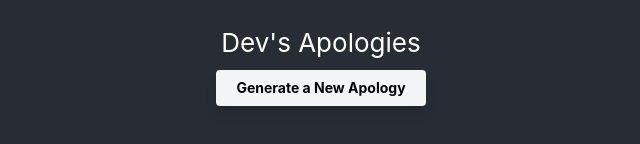
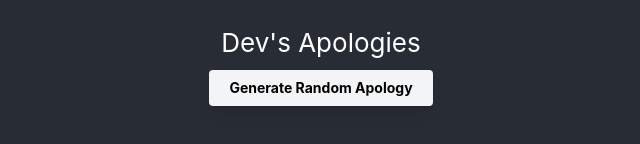
Before and after one commit to TimotheGauquelin/symbol-front, a React (Create React App) app: page / in a window 1280 px wide. Shown: the part 332-476 px from the top of the page, without its empty margins (319-959 px from the left). Built offline with nearby package versions, Linux system fonts and the light colour scheme; no server answers.

Commit message:
[REFACTO][TG] - Refacto Home page

```diff
--- a/src/pages/Home.jsx
+++ b/src/pages/Home.jsx
@@ -1,20 +1,21 @@
-import axios from "axios";
 import React, { useEffect, useState } from "react";
-import api_base_url from "../api/api_base_url";
+import api_base from "../api/api_base";
+import Button from "../components/generic/Button";
+import Loader from "../components/generic/Loader";
+import Message from "../components/generic/Message";
+import { URL_BACK_GET_RANDOMLY_APOLOGY } from "../constants/urlsBack";
 
 const Home = () => {
   const [apology, setApology] = useState({});
   const [refresh, setRefresh] = useState(false);
 
   const getRandomApology = () => {
-    axios
-      .get(`http://localhost:8080/api/public/apologies/random`)
-      .then((response) => {
-        if (response.status === 200) {
-          setApology(response.data);
-          setRefresh(false);
-        }
-      });
+    api_base.get(URL_BACK_GET_RANDOMLY_APOLOGY).then((response) => {
+      if (response.status === 200) {
+        setApology(response.data);
+        setRefresh(false);
+      }
+    });
   };
 
   useEffect(() => {
@@ -24,15 +25,13 @@ const Home = () => {
   return (
     <div className="App-header">
       <h1 className="">Dev's Apologies</h1>
-      {refresh ? "LOADING" : <p>{apology.message}</p>}
-      <button
-        className="bg-gray-100 rounded text-sm text-black font-bold m-2 py-2 px-5 hover:bg-gray-300 cursor-pointer shadow-lg"
-        onClick={() => {
+      <Message refresh={refresh} apology={apology} />
+      <Button
+        textButton="Generate Random Apology"
+        action={() => {
           setRefresh(true);
         }}
-      >
-        Generate a New Apology
-      </button>
+      />
     </div>
   );
 };
```
